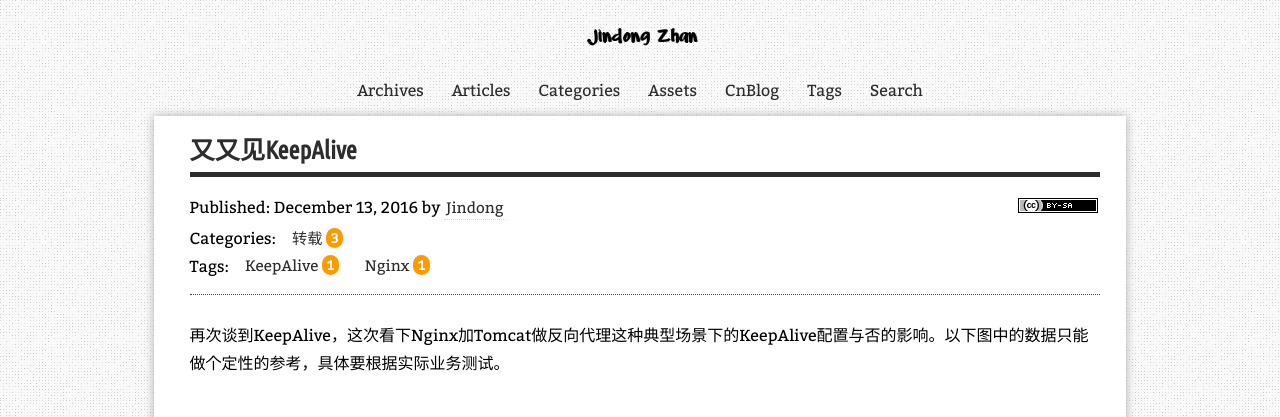
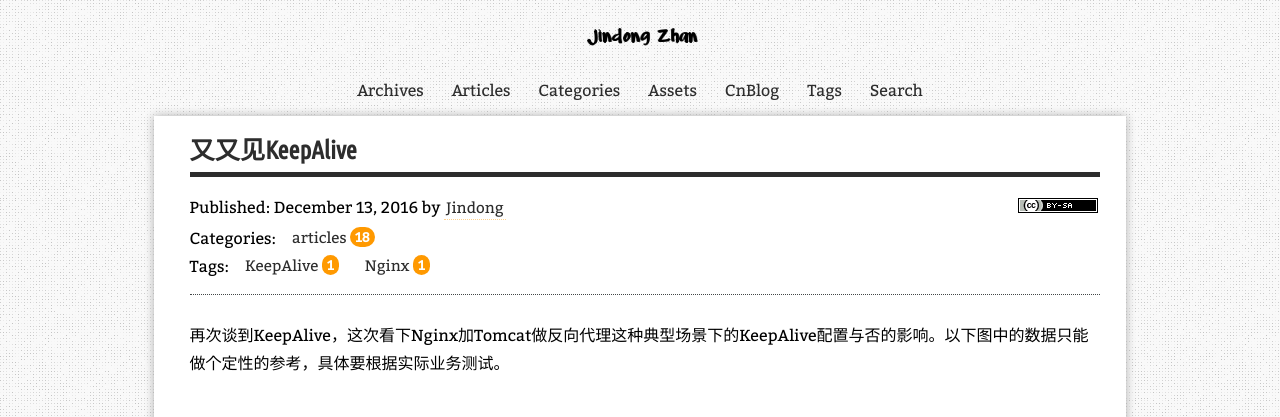
Before and after one commit to zhanjindong/zhanjindong.github.io, a Jekyll site: the page built from _posts/2016-12-13-nginx-and-tomcat-keepalive.md, in a window 1280 px wide and 900 px high. Shown: the top 417 px of the window. Built offline with Jekyll 4.4.1, drawn with Linux system fonts in a browser that asks for light colours; nearby versions of some CDN libraries; comment, search, counter and statistics services are not loaded; a style sheet for code colours, icons or effects is not loaded.

Commit message:
add post

```diff
--- a/_posts/2016-12-13-nginx-and-tomcat-keepalive.md
+++ b/_posts/2016-12-13-nginx-and-tomcat-keepalive.md
@@ -2,7 +2,7 @@
 layout: post
 title: "又又见KeepAlive"
 description: "又又见KeepAlive"
-categories: [转载]
+categories: [articles]
 tags: [Nginx,KeepAlive]
 alias: [/2016/12/13/]
 utilities: fancybox,unveil,highlight
```
Also changed, not shown: other parts of _posts/2016-12-13-nginx-and-tomcat-keepalive.md (+0 -2 lines).
